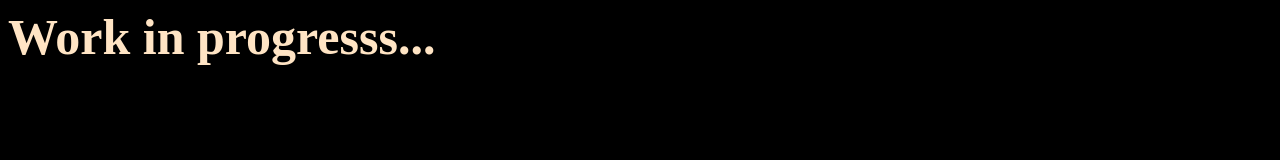
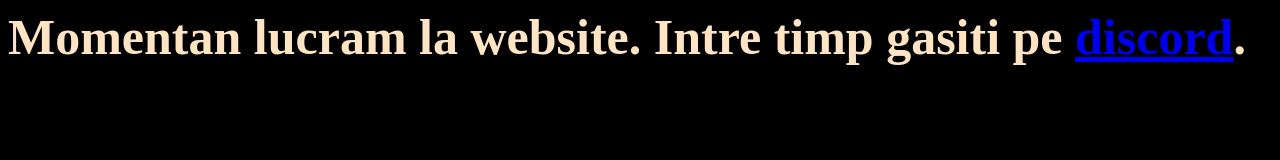
Before and after one commit to frontendcs16/frontendcs16.github.io, a plain HTML site: page index.html in a window 1280 px wide. Drawn offline with Linux system fonts and the light colour scheme.

Commit message:
Update index.html

```diff
--- a/index.html
+++ b/index.html
@@ -1,9 +1,9 @@
 <html>
 <head>
-    <title>Work In progress</title>
+    <title>DynamicSpace.ro</title>
     <link rel="stylesheet" href="main.css">
 </head>
 <body class="bg">
-    <h1 class="workinprogress">Work in progresss...</h1>
+    <h1 class="workinprogress">Momentan lucram la website. Intre timp gasiti pe <a href="https://discord.dynamicspace.ro">discord</a>.</h1>
 </body>
 </html>
```
